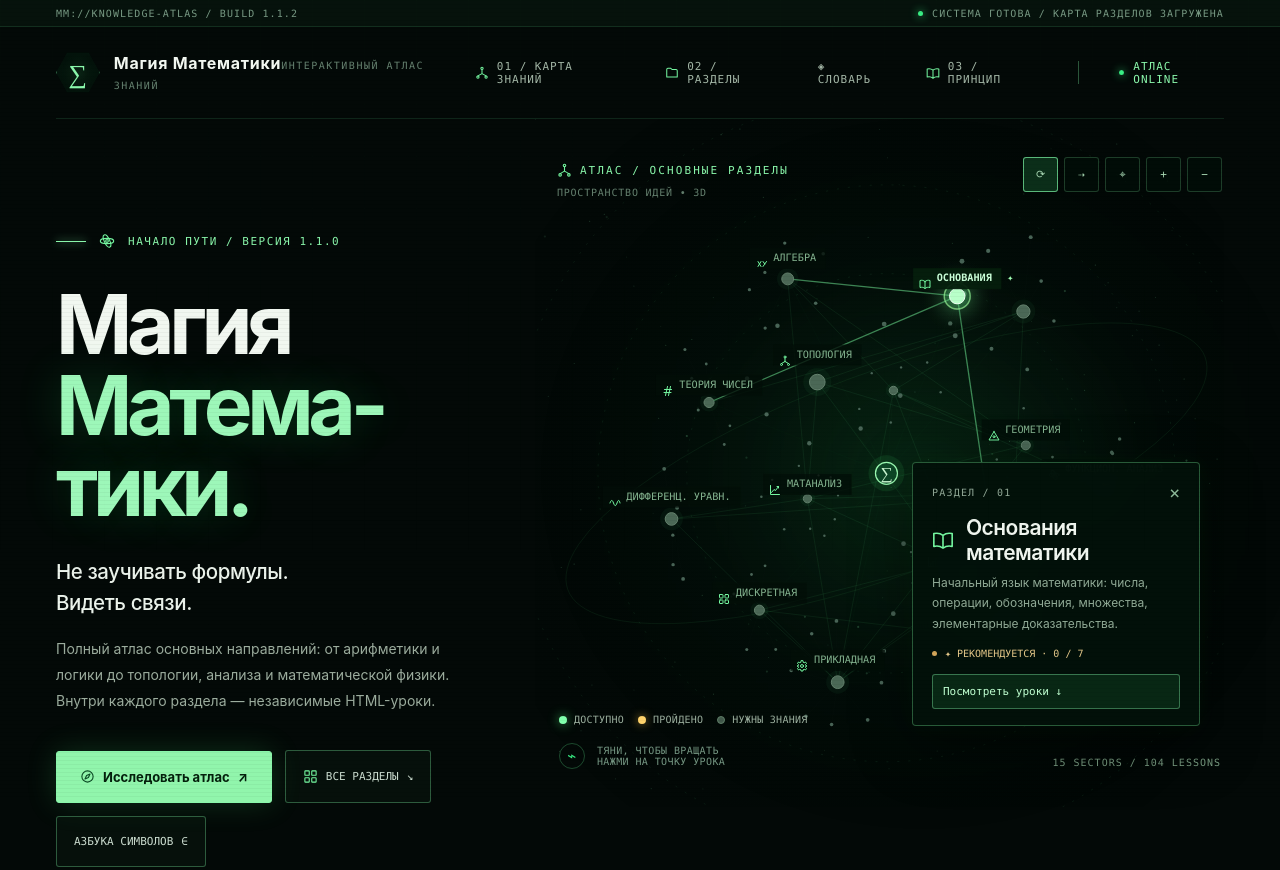
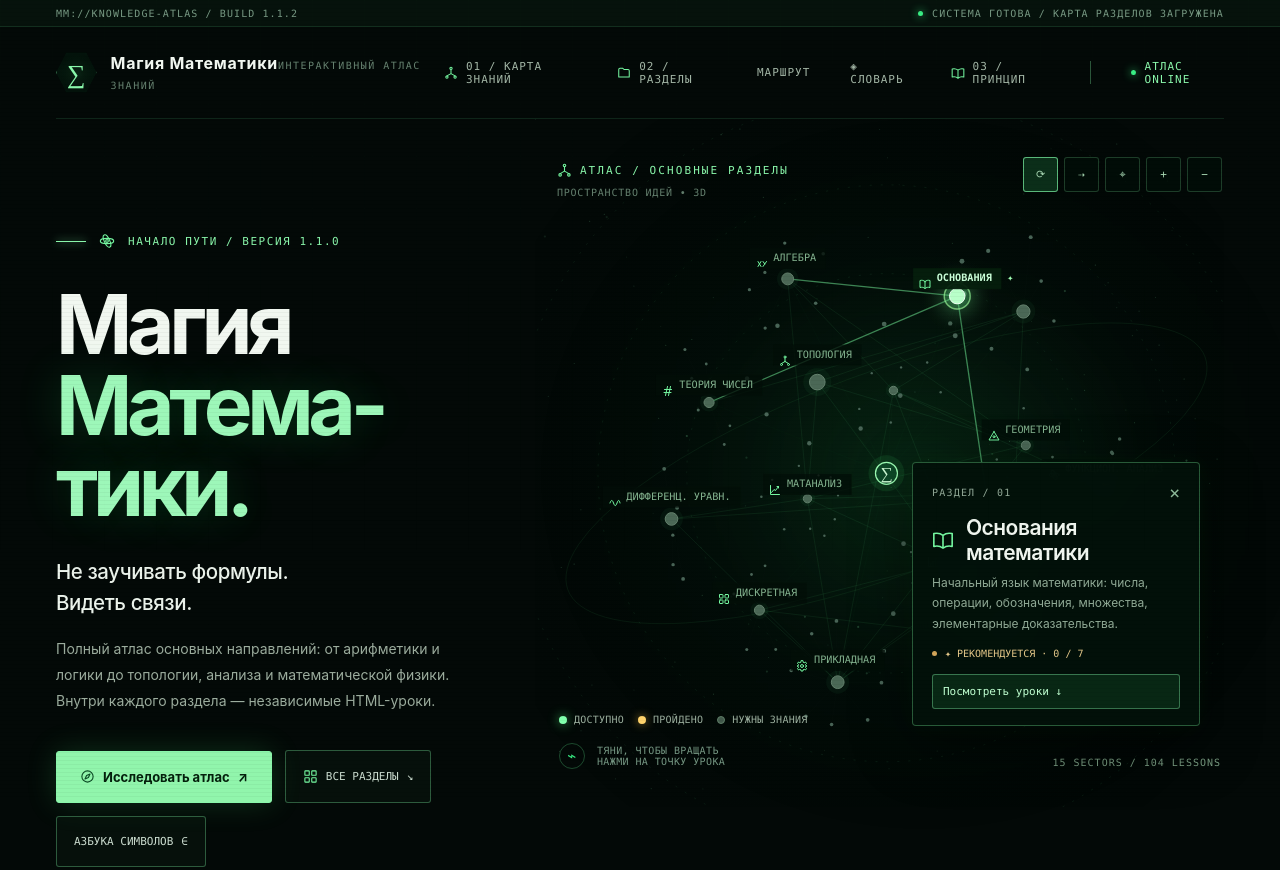
Before and after one commit to kernelpanic888/mathematics-magic, a plain HTML site: page index.html in a window 1280 px wide. Shown: the top 870 px of the page. Drawn offline with Linux system fonts and the light colour scheme.

Commit message:
Link to the learning route from the menu and catalog

```diff
--- a/index.html
+++ b/index.html
@@ -411,7 +411,7 @@
 </a>
 <nav aria-label="Главное меню" class="nav">
 <a href="#atlas">01 / КАРТА ЗНАНИЙ</a>
-<a href="#catalog">02 / РАЗДЕЛЫ</a><a href="symbols.html">◈ СЛОВАРЬ</a><a href="#about">03 / ПРИНЦИП</a>
+<a href="#catalog">02 / РАЗДЕЛЫ</a><a href="#learning-route">МАРШРУТ</a><a href="symbols.html">◈ СЛОВАРЬ</a><a href="#about">03 / ПРИНЦИП</a>
 <span class="nav-divider"></span>
 <span class="nav-status"><span class="signal"></span> АТЛАС ONLINE</span>
 </nav>
@@ -511,6 +511,7 @@
 <h2 class="section-head" id="catalog-title">Все основные разделы.<br/><em>Начни с любого.</em></h2>
 <p class="catalog-lead">Выбери раздел на 3D-карте или здесь. Внутри — самостоятельные уроки: все 15 разделов доступны для изучения. Изучай в своём темпе: зелёные узлы готовы к изучению, приглушённые показывают недостающие знания, золотые — пройденные. Прогресс можно экспортировать.</p>
 </div>
+<a class="secondary" href="#learning-route" style="white-space:nowrap">Маршрут обучения</a>
 <div class="search-wrap"><input aria-label="Поиск по разделам и урокам" class="search" id="catalog-search" placeholder="Найти раздел или урок..." type="search"/></div>
 </div>
 <div aria-label="Состояния знаний" class="mm-key"><span class="ready"><b></b>Доступно к изучению</span><span><b></b>Нужны предпосылки</span><span class="done"><b></b>Пройдено</span></div><div aria-label="Каталог всех уроков без JavaScript" class="catalog-static" id="catalog-static">
```
